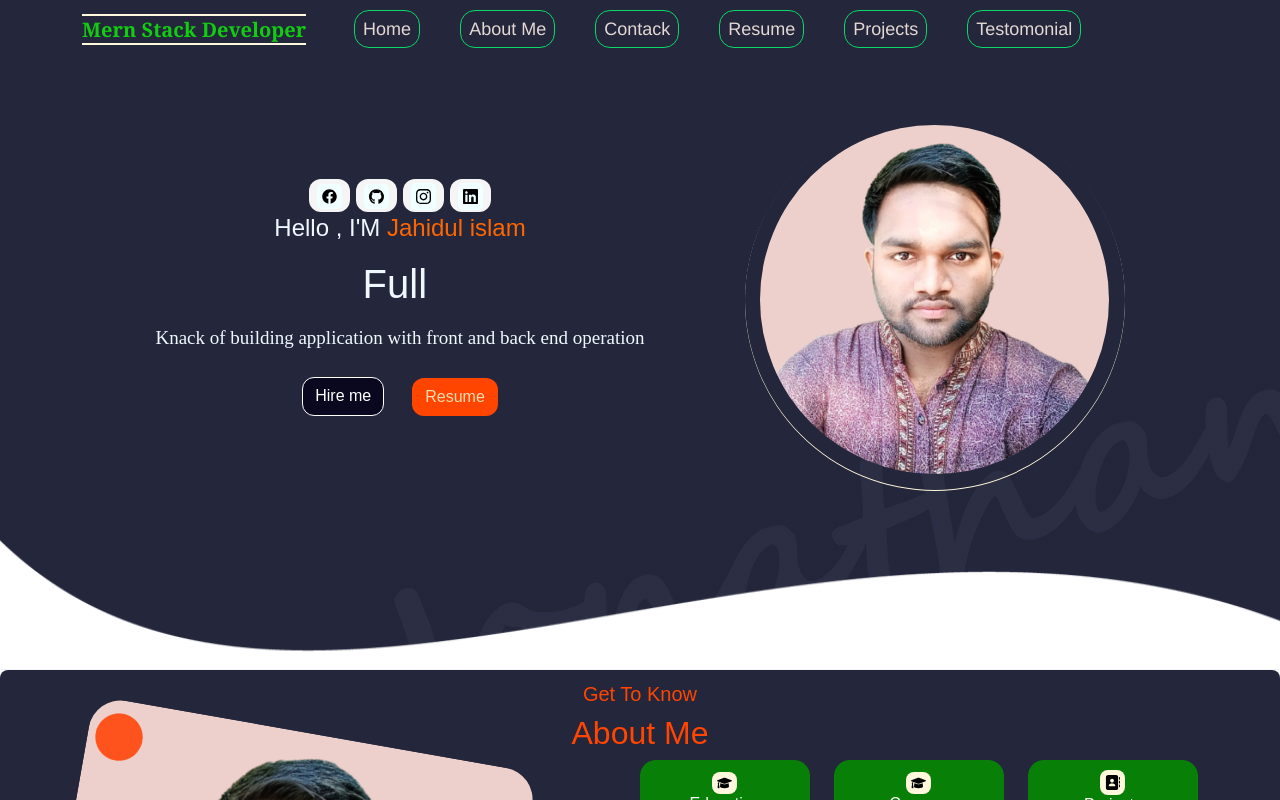
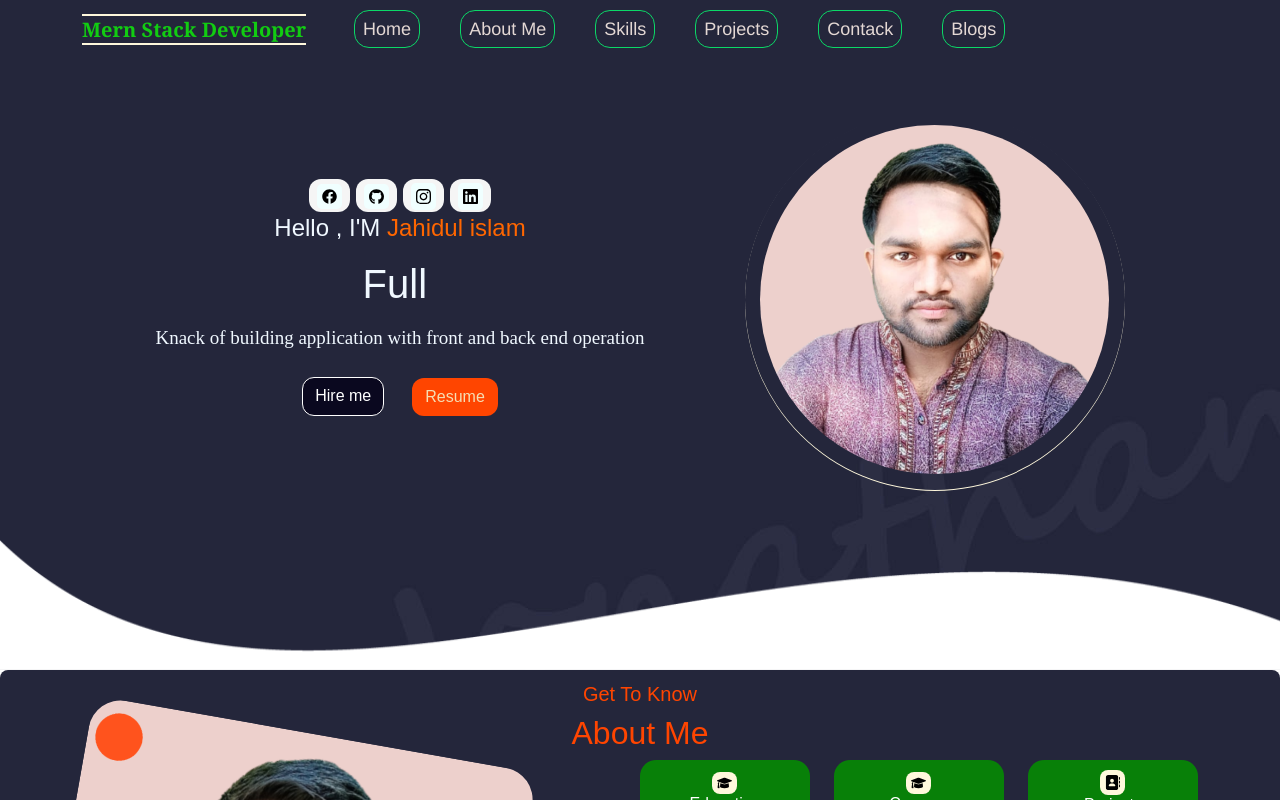
Before and after one commit to jahidulislam123/my-portfolio, a React (Create React App) app: page / in a window 1280 px wide. Shown: the top 800 px of the page. Built offline with nearby package versions, Linux system fonts and the light colour scheme.

Commit message:
added-blogs

```diff
--- a/src/PortfolioContainer/Home/NavBar.js
+++ b/src/PortfolioContainer/Home/NavBar.js
@@ -11,12 +11,14 @@ const NavBar = () => {
     <Navbar.Toggle aria-controls="basic-navbar-nav" />
     <Navbar.Collapse id="basic-navbar-nav">
       <Nav className="me-auto">
-        <Nav.Link  href="#home"><span className='text-edit'>Home</span></Nav.Link>
-        <Nav.Link href="#link"><span className='text-edit'>About Me</span></Nav.Link>
-        <Nav.Link  href="#link"><span className='text-edit'>Contack</span></Nav.Link>
-        <Nav.Link  href="#link"><span className='text-edit'>Resume</span></Nav.Link>
-        <Nav.Link href="#link"><span className='text-edit'>Projects</span></Nav.Link>
-        <Nav.Link href="#link"><span className='text-edit'>Testomonial</span></Nav.Link>
+
+        <Nav.Link href="#"><span className='text-edit'>Home</span></Nav.Link>
+        <Nav.Link href="#about"><span className='text-edit'>About Me</span></Nav.Link>
+        <Nav.Link href="#skills"><span className='text-edit'>Skills</span></Nav.Link>
+        <Nav.Link href="#projects"><span className='text-edit'>Projects</span></Nav.Link>
+        <Nav.Link  href="#contact"><span className='text-edit'>Contack</span></Nav.Link>
+        <Nav.Link  href="#link"><span className='text-edit'>Blogs</span></Nav.Link>
+
 
       </Nav>
     </Navbar.Collapse>
--- a/src/PortfolioContainer/Home/Profile.js
+++ b/src/PortfolioContainer/Home/Profile.js
@@ -2,6 +2,8 @@ import { FontAwesomeIcon } from '@fortawesome/react-fontawesome';
 import React from 'react';
 import Typical from 'react-typical'
 import './Profile.css'
+import {  Nav, } from 'react-bootstrap';
+
 
 
 
@@ -71,9 +73,10 @@ const Profile = () => {
                   </span>
                </div>
                <div className="profile-options">
-                   <button className='btnn button-one'>
+                   <button  className='btnn button-one'>
                        { " "}
-                       Hire me
+                       <Nav.Link  href="#contact"><span > Hire me</span></Nav.Link>
+
                    </button>
                    <a href="https://drive.google.com/file/d/1mT7PtF1QWlqTWqHwARkIa41HWp5Cy6Or/view?usp=sharing"><button className='btn btnn highlighted-btn'>Resume</button></a>
                </div>
--- a/src/PortfolioContainer/Portfolio/Portfolio.js
+++ b/src/PortfolioContainer/Portfolio/Portfolio.js
@@ -20,7 +20,7 @@ import {Link } from "react-router-dom";
 
 const Portfolio = () => {
     return (
-        <section className='portfolio_full' id='portfolio'>
+        <section className='portfolio_full' id='projects'>
             <h5>My recent work</h5>
             <h2>Some Projects</h2>
             <div className='container portfolio_container'>
--- a/src/PortfolioContainer/Skills/Skill.js
+++ b/src/PortfolioContainer/Skills/Skill.js
@@ -3,7 +3,7 @@ import './Skill.css'
 
 const Skill = () => {
     return (
-        <div className='body-skill'>
+        <div className='body-skill' id='skills'>
             <div className="container-1">
                 <h2>Skills </h2>
                 <div className="skills">
```
